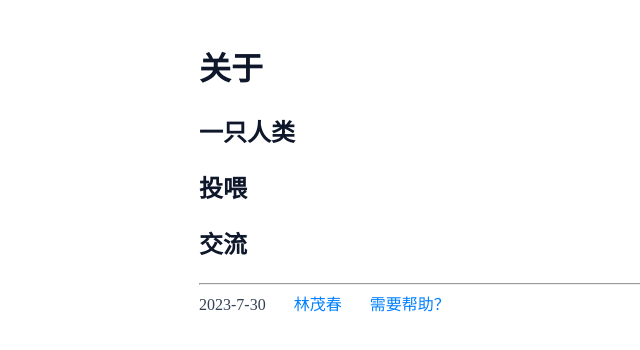
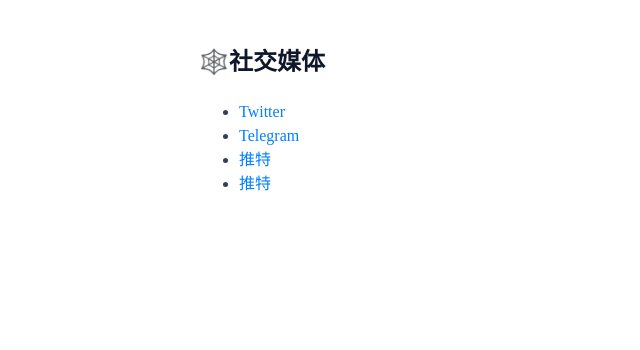
Before and after one commit to linmaochun/linmaochun.com, an Astro site: page /about in a window 1280 px wide. Shown: the whole page, without its empty margins (181-821 px from the left). Built offline with nearby package versions, Linux system fonts and the light colour scheme; Astro itself is replaced by a stand-in of ours.

Commit message:
modified:   package-lock.json 	modified:   package.json 	modified:   src/components/BaseHead.astro 	modified:   src/layouts/BlogPost.astro 	new file:   src/pages/about.astro 	deleted:    src/pages/about.md 	modified:   src/pages/blog/Say-no-to-pay-attention.md 	modified:   src/pages/index.astro

```diff
--- a/package.json
+++ b/package.json
@@ -11,8 +11,8 @@
     "astro": "astro"
   },
   "dependencies": {
-    "astro": "4.0.7",
+    "astro": "4.0.9",
     "@astrojs/rss": "4.0.1",
-    "@astrojs/sitemap": "3.0.3"
+    "@astrojs/sitemap": "3.0.4"
   }
 }
--- a/src/components/BaseHead.astro
+++ b/src/components/BaseHead.astro
@@ -16,6 +16,7 @@ const { title, description, image = '/placeholder-social.jpg' } = Astro.props;
 ---
 
 <ViewTransitions />
+
 <!-- Global Metadata -->
 <meta charset="utf-8" />
 <meta name="viewport" content="width=device-width,initial-scale=1" />
--- a/src/layouts/BlogPost.astro
+++ b/src/layouts/BlogPost.astro
@@ -20,23 +20,26 @@ const {
 	<head>
 		<BaseHead title={title} description={description} />
 		<style>
-      time,
-      a {
-        margin-right: 24px;
+			nav p a {
+				margin-right: 8px;
 			}
 		</style>
 	</head>
 
 	<body>
 		<main>
-      <h1 class="title">{title}</h1>
+			<h1>{title}</h1>
+			📅<time datetime={pubDate}>{pubDate}</time>
 			<article>
 				<slot />
-        <hr />
-        {pubDate && <time>{pubDate}</time>}
+			</article>
+			<hr>
+			<nav>
+				<p>
 					<a href="/">林茂春</a>
 					<a href="/about">需要帮助？</a>
-      </article>
+				</p>
+			</nav>
 		</main>
 	</body>
 </html>
--- /dev/null
+++ b/src/pages/about.astro
@@ -0,0 +1,22 @@
+---
+import BaseHead from '../components/BaseHead.astro';
+import { SITE_TITLE, SITE_DESCRIPTION } from '../config';
+---
+
+<!DOCTYPE html>
+<html lang="zh-CN">
+	<head>
+		<BaseHead title={SITE_TITLE} description={SITE_DESCRIPTION} />
+	</head>
+	<body>
+		<main>
+			<h2>🕸️社交媒体</h2>
+			<ul>
+				<li><a href="https://x.com/linmaochun">Twitter</a></li>
+                <li><a href="https://x.com/linmaochun">Telegram</a></li>
+                <li><a href="https://x.com/linmaochun">推特</a></li>
+                <li><a href="https://x.com/linmaochun">推特</a></li>
+			</ul>
+		</main>
+	</body>
+</html>
--- a/src/pages/about.md
+++ /dev/null
@@ -1,13 +0,0 @@
----
-layout: "../layouts/BlogPost.astro"
-title: "关于"
-description: "关于林茂春"
-pubDate: "2023-7-30"
-heroImage: "/placeholder-social.jpg"
----
-
-## 一只人类
-
-## 投喂
-
-## 交流
--- a/src/pages/index.astro
+++ b/src/pages/index.astro
@@ -6,36 +6,41 @@ import { SITE_TITLE, SITE_DESCRIPTION } from "../config";
 const posts = (await Astro.glob("./blog/*.md")).sort(
   (a, b) =>
     new Date(b.frontmatter.pubDate).valueOf() -
-    new Date(a.frontmatter.pubDate).valueOf()
+    new Date(a.frontmatter.pubDate).valueOf(),
 );
 ---
 
-<!DOCTYPE html>
+<!doctype html>
 <html lang="zh-CN">
   <head>
     <BaseHead title={SITE_TITLE} description={SITE_DESCRIPTION} />
     <style>
-      time {
-        margin-right: 24px;
+      ul {
+        list-style-type: none;
+        padding: unset;
+      }
+      ul li time {
+        margin-right: 8px;
       }
     </style>
   </head>
   <body>
     <main>
-      <h2>林茂春</h2>
+      <h2>{SITE_TITLE}</h2>
+      <section>
+        <ul>
           {
             posts.map((post) => (
-
-            <span>
+              <li>
                 <time datetime={post.frontmatter.pubDate}>
                   {post.frontmatter.pubDate}
                 </time>
                 <a href={post.url}>{post.frontmatter.title}</a>
-            </span>
-            <br />
-
+              </li>
             ))
           }
+        </ul>
+      </section>
     </main>
   </body>
 </html>
```
Also changed, not shown: src/pages/blog/Say-no-to-pay-attention.md (+0 -1 lines), 1 other file. Lines whose indentation alone changed are shown as unchanged.
